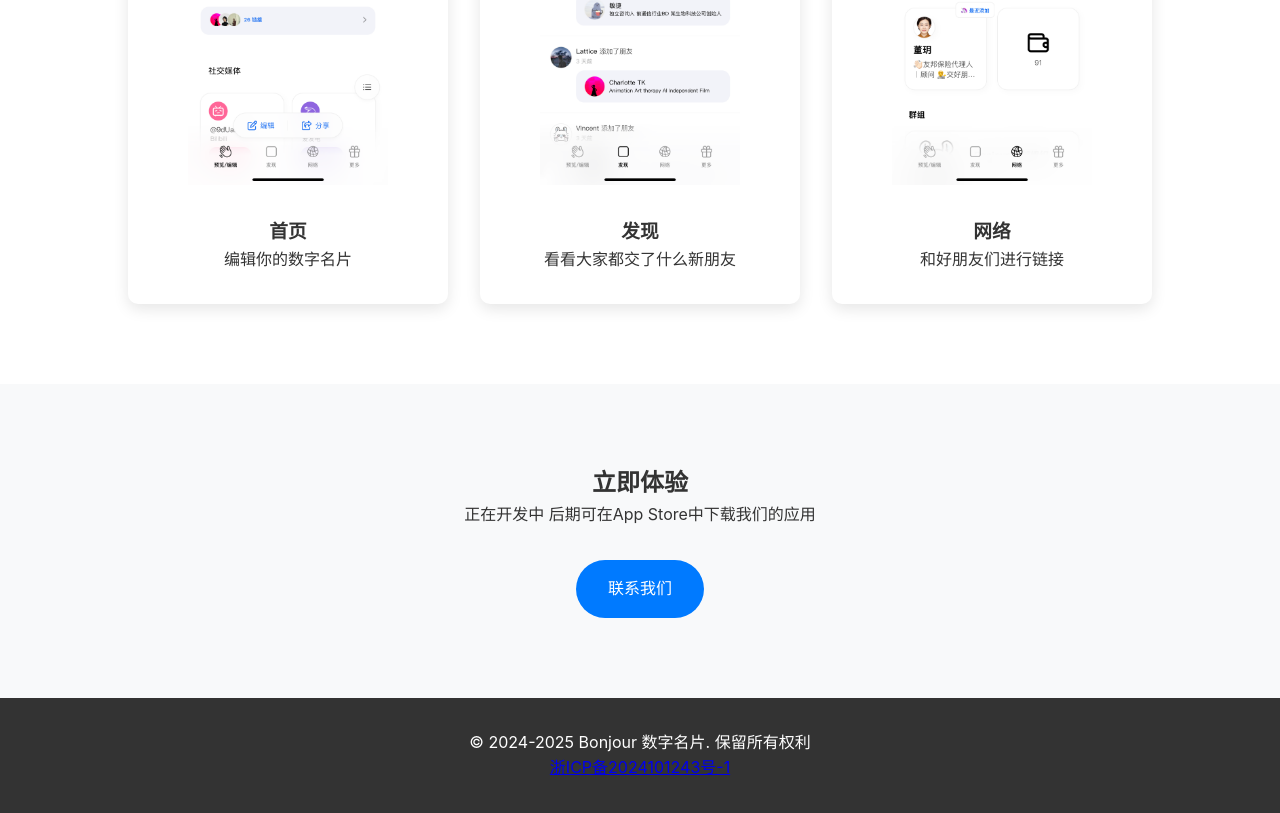
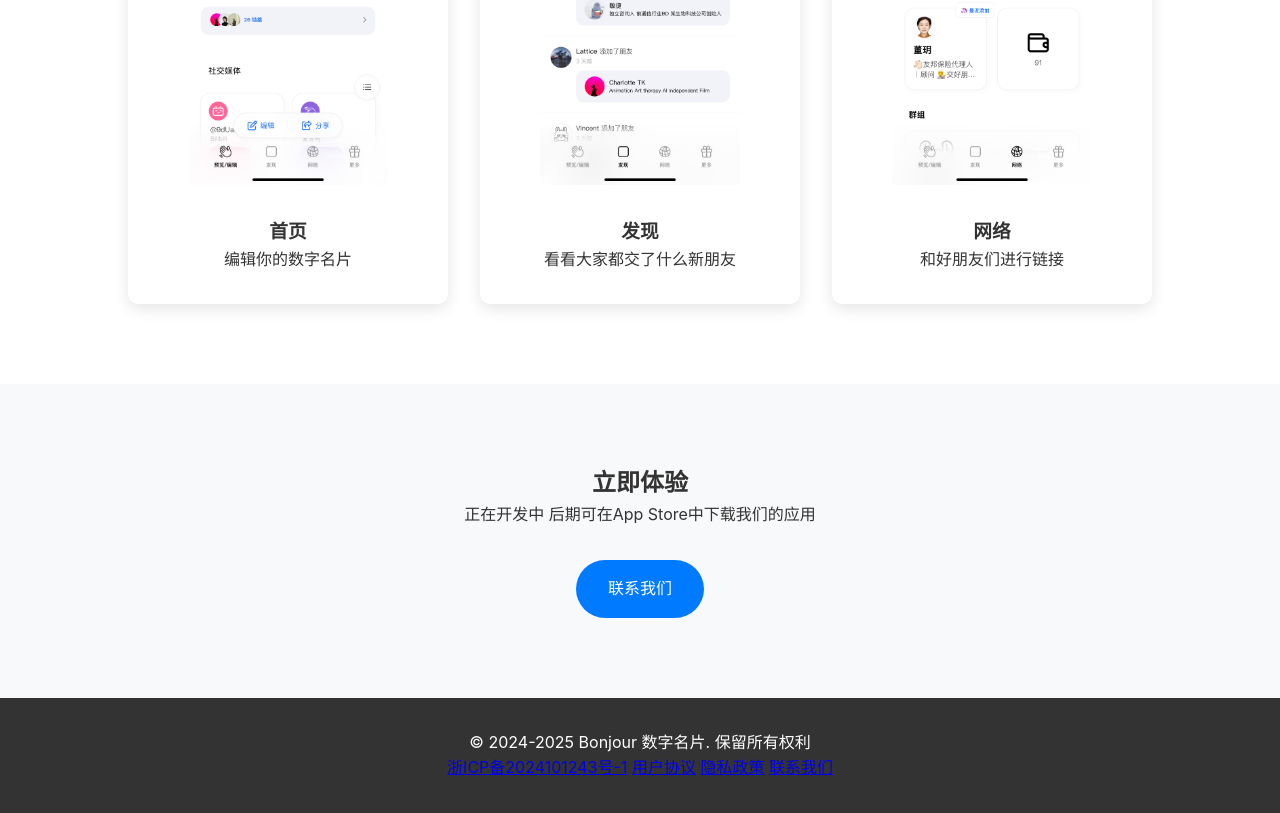
Before and after one commit to Octl1bra/BonjourGuly, a plain HTML site: page index.html in a window 1280 px wide. Shown: the part 1247-2060 px from the top of the page. Drawn offline with Linux system fonts and the light colour scheme.

Commit message:
fix: added more links

```diff
--- a/index.html
+++ b/index.html
@@ -59,6 +59,9 @@
     <footer>
         <p>&copy; 2024-2025 Bonjour 数字名片. 保留所有权利</p>
         <a href="https://beian.miit.gov.cn/" target="_blank">浙ICP备2024101243号-1</a>
+        <a href="https://bonjour.bio/zh/terms">用户协议</a>
+        <a href="https://bonjour.bio/zh/privacy">隐私政策</a>
+        <a href="mailto:support@bonjour.bio">联系我们</a>
     </footer>
 
     <script src="script.js"></script>
```
